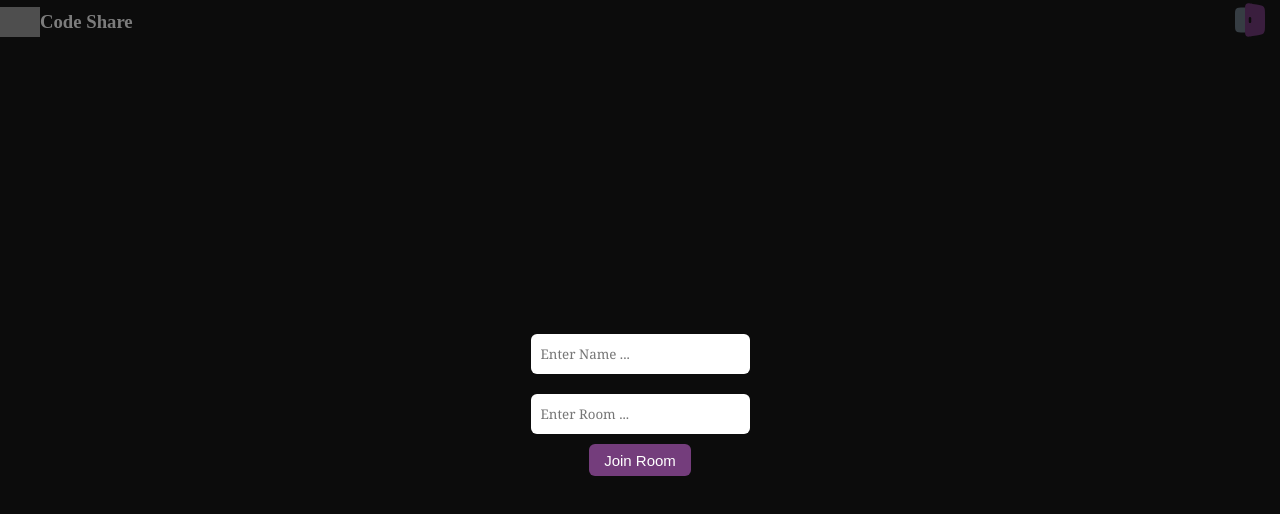
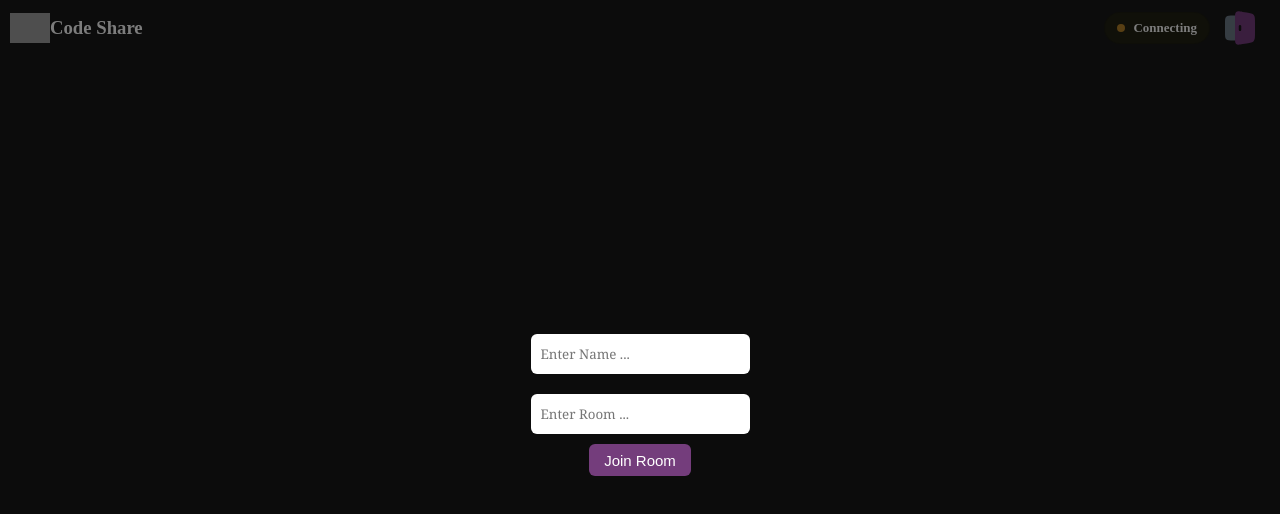
Before and after one commit to rupesh-sengar/code-share, a React (Create React App) app in the folder client/: page / in a window 1280 px wide. Shown: the top 514 px of the page. Built offline with nearby package versions, Linux system fonts and the light colour scheme; no server answers; grey boxes are pictures that could not be loaded.

Commit message:
Added auto connect when socker server disconnects

```diff
--- a/client/src/App.tsx
+++ b/client/src/App.tsx
@@ -7,7 +7,9 @@ import { useEffect } from "react";
 const App = () => {
   useEffect(() => {
     const interval = setInterval(() => {
-      socket.emit("handshake", {});
+      if (socket.connected) {
+        socket.emit("handshake", {});
+      }
     }, 60000);
     return () => {
       clearInterval(interval);
--- a/client/src/components/join-alert/join-alert.tsx
+++ b/client/src/components/join-alert/join-alert.tsx
@@ -16,7 +16,20 @@ interface JoinAlertProps {
 const JoinAlert = ({ username }: JoinAlertProps) => {
   useEffect(() => {
     const audio = new Audio(notification);
-    audio.play();
+    const playPromise = audio.play();
+
+    if (playPromise && typeof playPromise.catch === "function") {
+      playPromise.catch((error: unknown) => {
+        // Browsers can block autoplay without prior user interaction.
+        // Ignore that expected case and avoid unhandled promise rejections.
+        const errorName = error instanceof Error ? error.name : "";
+        if (errorName === "NotAllowedError") {
+          return;
+        }
+        console.error("Unable to play join notification sound:", error);
+      });
+    }
+
     // Clean up the audio when the component unmounts
     return () => {
       audio.pause();
--- a/client/src/components/join-room/join-room.tsx
+++ b/client/src/components/join-room/join-room.tsx
@@ -20,6 +20,11 @@ const scaleVariants = {
   initial: { scale: 1 },
   hover: { scale: 1.1 },
 };
+
+const validationSchema = z.object({
+  user: z.string().min(2, "Name must be at least 2 characters").max(20),
+  room: z.string().min(3, "Room must be at least 3 characters"),
+});
 
 const JoinRoom = () => {
   // Variant for the modal animations
@@ -44,22 +49,33 @@ const JoinRoom = () => {
 
   const joinRoom = () => {
     try {
+      setIsUserError("");
+      setIsRoomError("");
+
+      const validationResult = validationSchema.safeParse({ user, room });
+      if (!validationResult.success) {
+        console.error("Join room validation failed:", {
+          user,
+          room,
+          issues: validationResult.error.issues,
+        });
+
+        validationResult.error.issues.forEach((individualError) => {
+          if (individualError.path[0] === "room")
+            setIsRoomError(`*${individualError.message}`);
+          if (individualError.path[0] === "user")
+            setIsUserError(`*${individualError.message}`);
+        });
+        return;
+      }
+
       socket.emit("join_room", { room, user });
       socket.emit("joined_user", { room, user });
       dispatch(updateRoom(room));
       dispatch(updateLoggedInUser(user));
       dispatch(toggleJoinRoom(true));
     } catch (error) {
-      if (error instanceof z.ZodError) {
-        console.error("Validation error:", error.message);
-        error.errors.forEach((individualError) => {
-          if (individualError.path[0] === "room")
-            setIsRoomError("*Room is required");
-          else setIsUserError("*Name is required");
-        });
-      } else {
-        console.error("An unexpected error occurred:", error);
-      }
+      console.error("Join room failed unexpectedly:", error);
     }
   };
 
--- a/client/src/components/nav-bar/nav-bar.scss
+++ b/client/src/components/nav-bar/nav-bar.scss
@@ -2,6 +2,7 @@
   display: flex;
   justify-content: space-between;
   align-items: center;
+  padding: 8px 10px;
 }
 
 .icon {
@@ -22,7 +23,10 @@
   list-style: none;
 }
 
-.exit-button {
+.nav-actions {
+  display: flex;
+  align-items: center;
+  gap: 10px;
   margin-right: 10px;
 }
 
@@ -31,8 +35,46 @@
   height: 40px;
 }
 
+.server-status {
+  display: flex;
+  align-items: center;
+  gap: 8px;
+  border-radius: 999px;
+  border: 1px solid rgba(0, 0, 0, 0.12);
+  padding: 7px 12px;
+  background-color: var(--secondary-color);
+}
+
+.server-status-dot {
+  width: 8px;
+  height: 8px;
+  border-radius: 50%;
+  flex-shrink: 0;
+  background-color: #9b9b9b;
+}
+
+.server-status-text {
+  color: var(--text-color);
+  font-size: 13px;
+  font-weight: 600;
+}
+
+.server-status-connecting .server-status-dot,
+.server-status-reconnecting .server-status-dot {
+  background-color: #d6972f;
+  animation: pulse-status 1.1s ease-in-out infinite;
+}
+
+.server-status-connected .server-status-dot {
+  background-color: #27a056;
+}
+
+.server-status-disconnected .server-status-dot {
+  background-color: #c0392b;
+}
+
 .language-select {
-  background-color: var(--nav-bg);
+  background-color: var(--secondary-color);
   color: var(--text-color);
   border: none;
   outline: none;
@@ -40,7 +82,22 @@
   padding: 5px;
 
   option {
-    background: var(--nav-bg);
+    background: var(--secondary-color);
     color: var(--text-color);
   }
 }
+
+@keyframes pulse-status {
+  0% {
+    transform: scale(1);
+    opacity: 0.8;
+  }
+  50% {
+    transform: scale(1.4);
+    opacity: 1;
+  }
+  100% {
+    transform: scale(1);
+    opacity: 0.8;
+  }
+}
--- a/client/src/components/nav-bar/nav-bar.tsx
+++ b/client/src/components/nav-bar/nav-bar.tsx
@@ -2,16 +2,39 @@ import icon from "../../assets/images/icon-2.png";
 import exit from "../../assets/images/exit-svg.svg";
 import "./nav-bar.scss";
 import { motion } from "framer-motion";
-import { useDispatch } from "react-redux";
-import { updateLanguage } from "../../store/store";
 
-const NavBar = ({ exitRoomChange }: any) => {
+type ServerConnectionStatus =
+  | "connecting"
+  | "connected"
+  | "reconnecting"
+  | "disconnected";
+
+interface NavBarProps {
+  exitRoomChange: () => void;
+  reconnectAttempts: number;
+  serverStatus: ServerConnectionStatus;
+}
+
+const NavBar = ({
+  exitRoomChange,
+  reconnectAttempts,
+  serverStatus,
+}: NavBarProps) => {
   const scaleVariants = {
     initial: { scale: 1 },
     hover: { scale: 1.1 },
   };
 
-  const dispatch = useDispatch();
+  const getServerStatusLabel = () => {
+    if (serverStatus === "connected") return "Connected";
+    if (serverStatus === "connecting") return "Connecting";
+    if (serverStatus === "reconnecting") {
+      return reconnectAttempts > 0
+        ? `Reconnecting (${reconnectAttempts})`
+        : "Reconnecting";
+    }
+    return "Disconnected";
+  };
 
   return (
     <ul className="nav-container">
@@ -34,7 +57,11 @@ const NavBar = ({ exitRoomChange }: any) => {
           </select>
         </div>*/}
       </li>
-      <li className="nav-links exit-button">
+      <li className="nav-links nav-actions">
+        <div className={`server-status server-status-${serverStatus}`}>
+          <span className="server-status-dot"></span>
+          <span className="server-status-text">{getServerStatusLabel()}</span>
+        </div>
         <motion.img
           initial="initial"
           whileHover="hover"
--- a/client/src/layout/layout.tsx
+++ b/client/src/layout/layout.tsx
@@ -1,4 +1,4 @@
-import { useState, useEffect } from "react";
+import { useState, useEffect, useRef } from "react";
 import TextArea from "../components/text-area/text-area";
 import NavBar from "../components/nav-bar/nav-bar";
 import JoinRoom from "../components/join-room/join-room";
@@ -10,16 +10,29 @@ import { useAnimation, AnimatePresence } from "framer-motion";
 import socket from "../utils/socket";
 import { useInView } from "react-intersection-observer";
 import JoinAlert from "../components/join-alert/join-alert";
-import FileSender from "../components/file-sender/file-sender";
-import FileReceiver from "../components/file-receiver/file-receiver";
+
+type ServerConnectionStatus =
+  | "connecting"
+  | "connected"
+  | "reconnecting"
+  | "disconnected";
 
 const Layout = () => {
   const [newUser, setNewUser] = useState<string>("");
+  const [serverStatus, setServerStatus] = useState<ServerConnectionStatus>(
+    socket.connected ? "connected" : "connecting",
+  );
+  const [reconnectAttempts, setReconnectAttempts] = useState<number>(0);
 
   const dispatch = useDispatch();
   const isJoined = useSelector((state: any) => state.joinRoom.isJoined);
   const room = useSelector((state: any) => state.joinRoom.room);
   const user = useSelector((state: any) => state.joinRoom.loggedInUser);
+  const activeSessionRef = useRef({
+    isJoined: false,
+    room: "",
+    user: "",
+  });
 
   console.log({ user });
 
@@ -41,6 +54,74 @@ const Layout = () => {
       x: "-100vw",
     });
   }, [inView, animation]);
+
+  useEffect(() => {
+    activeSessionRef.current = {
+      isJoined,
+      room,
+      user,
+    };
+  }, [isJoined, room, user]);
+
+  useEffect(() => {
+    const rejoinRoomIfNeeded = () => {
+      const {
+        isJoined: joinedRoom,
+        room: activeRoom,
+        user: activeUser,
+      } = activeSessionRef.current;
+
+      if (!joinedRoom || !activeRoom || !activeUser) {
+        return;
+      }
+
+      socket.emit("join_room", { room: activeRoom, user: activeUser });
+      socket.emit("joined_user", { room: activeRoom, user: activeUser });
+    };
+
+    const handleConnect = () => {
+      setServerStatus("connected");
+      setReconnectAttempts(0);
+      rejoinRoomIfNeeded();
+    };
+
+    const handleDisconnect = () => {
+      setServerStatus("disconnected");
+    };
+
+    const handleConnectError = () => {
+      setServerStatus("reconnecting");
+    };
+
+    const handleReconnectAttempt = (attempt: number) => {
+      setServerStatus("reconnecting");
+      setReconnectAttempts(attempt);
+    };
+
+    const handleReconnectFailed = () => {
+      setServerStatus("disconnected");
+    };
+
+    socket.on("connect", handleConnect);
+    socket.on("disconnect", handleDisconnect);
+    socket.on("connect_error", handleConnectError);
+    socket.io.on("reconnect_attempt", handleReconnectAttempt);
+    socket.io.on("reconnect_failed", handleReconnectFailed);
+
+    if (socket.connected) {
+      setServerStatus("connected");
+    } else {
+      setServerStatus("connecting");
+    }
+
+    return () => {
+      socket.off("connect", handleConnect);
+      socket.off("disconnect", handleDisconnect);
+      socket.off("connect_error", handleConnectError);
+      socket.io.off("reconnect_attempt", handleReconnectAttempt);
+      socket.io.off("reconnect_failed", handleReconnectFailed);
+    };
+  }, []);
 
   useEffect(() => {
     if (!isJoined || !room) {
@@ -71,23 +152,16 @@ const Layout = () => {
 
   return (
     <div className="layout-container">
-      <NavBar exitRoomChange={exitRoomChange}></NavBar>
+      <NavBar
+        exitRoomChange={exitRoomChange}
+        serverStatus={serverStatus}
+        reconnectAttempts={reconnectAttempts}
+      ></NavBar>
       {newUser.length > 0 && <JoinAlert username={newUser}></JoinAlert>}
       <AnimatePresence initial={false}>
         {!isJoined && <JoinRoom></JoinRoom>}
       </AnimatePresence>
-
       {isJoined && <TextArea room={room} currentUser={user || "Anonymous"} />}
-      {/*{isJoined && (
-        <>
-          <div className="file-sharing-container">
-            <FileSender />
-          </div>
-          <div className="file-receiving-container">
-            <FileReceiver />
-          </div>
-        </>
-      )}*/}
     </div>
   );
 };
--- a/client/src/utils/socket.ts
+++ b/client/src/utils/socket.ts
@@ -2,6 +2,14 @@
 import io from "socket.io-client";
 
 // const socket = io("http://localhost:3001");
-const socket = io("https://code-share-backend.onrender.com/"); // Initialize your socket connection here
+const socket = io("https://code-share-backend.onrender.com/", {
+  autoConnect: true,
+  reconnection: true,
+  reconnectionAttempts: Infinity,
+  reconnectionDelay: 1000,
+  reconnectionDelayMax: 5000,
+  timeout: 20000,
+  transports: ["websocket", "polling"],
+}); // Initialize your socket connection here
 
 export default socket;
```
Also changed, not shown: 1 other file (tests, documents, lock files or other folders).
